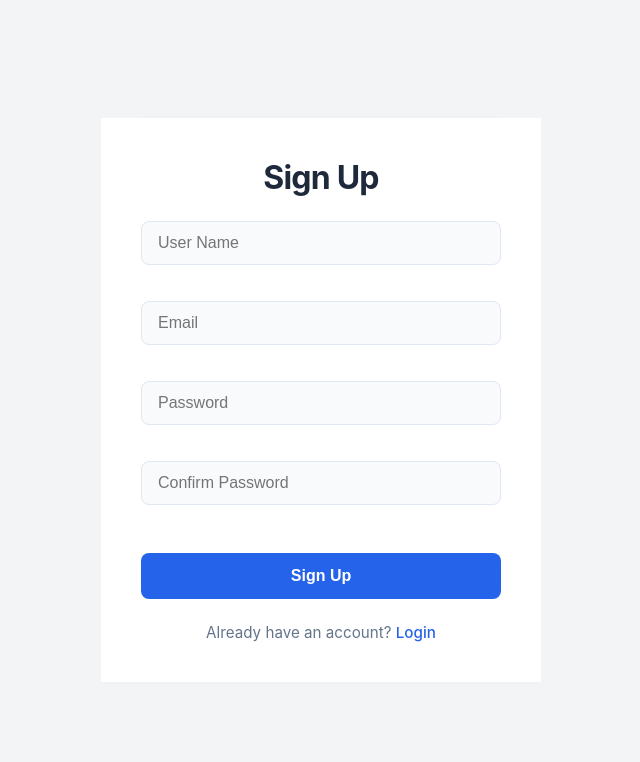
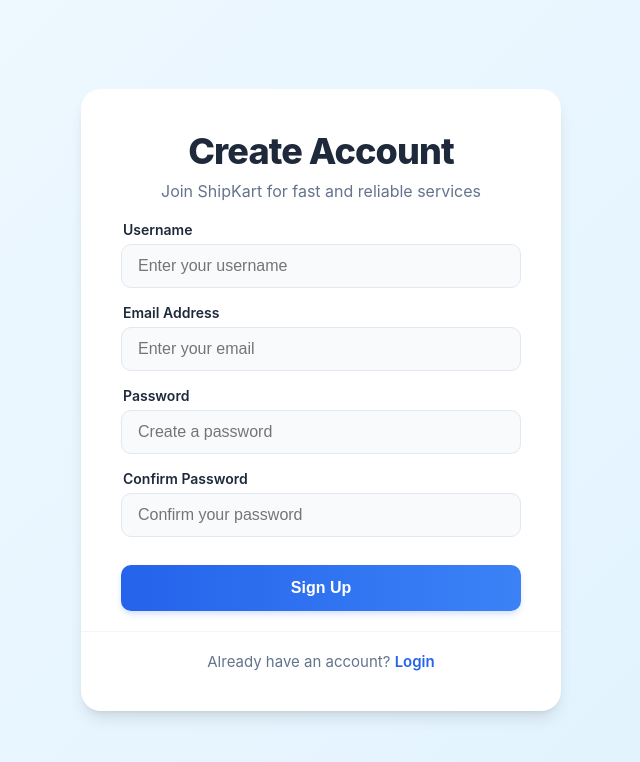
Before and after one commit to dinesh-wq/ShipKart-Updated, a React (Create React App) app: page /signUpPage in a window 1280 px wide. Shown: the top 762 px of the page, without its empty margins (319-959 px from the left). Built offline with nearby package versions, Linux system fonts and the light colour scheme.

Commit message:
basic errors in the signup page is fixed

```diff
--- a/src/pages/sign up page/index.css
+++ b/src/pages/sign up page/index.css
@@ -1,153 +1,228 @@
+:root {
+    --primary-color: #2563eb;
+    --primary-hover: #1d4ed8;
+    --error-color: #ef4444;
+    --success-color: #10b981;
+    --text-main: #1e293b;
+    --text-muted: #64748b;
+    --bg-light: #f8fafc;
+    --card-bg: #ffffff;
+    --shadow-sm: 0 1px 2px 0 rgb(0 0 0 / 0.05);
+    --shadow-md: 0 4px 6px -1px rgb(0 0 0 / 0.1), 0 2px 4px -2px rgb(0 0 0 / 0.1);
+    --shadow-lg: 0 10px 15px -3px rgb(0 0 0 / 0.1), 0 4px 6px -4px rgb(0 0 0 / 0.1);
+}
+
 .sign-up-page-main-container {
     display: flex;
-    flex-direction: column;
     justify-content: center;
     align-items: center;
     min-height: 100vh;
     width: 100%;
-    background: var(--bg-gradient);
-    padding: 20px;
-    font-family: 'Inter', -apple-system, BlinkMacSystemFont, "Segoe UI", Roboto, Helvetica, Arial, sans-serif;
+    background: linear-gradient(135deg, #f0f9ff 0%, #e0f2fe 100%);
+    padding: 24px;
+    font-family: 'Inter', -apple-system, system-ui, sans-serif;
 }
 
-/* Card layout for the content */
-.sign-up-page-main-container>* {
+.sign-up-card-wrapper {
     width: 100%;
-    max-width: 440px;
+    max-width: 480px;
+    background: var(--card-bg);
+    border-radius: 20px;
+    box-shadow: var(--shadow-lg);
+    overflow: hidden;
+    position: relative;
+    animation: fadeIn 0.5s ease-out;
+}
+
+@keyframes fadeIn {
+    from { opacity: 0; transform: translateY(10px); }
+    to { opacity: 1; transform: translateY(0); }
 }
 
 .sign-up-page-header {
     text-align: center;
-    margin-bottom: 24px;
-    background: #ffffff;
-    padding: 40px 40px 0 40px;
-    border-radius: 0 0 0 0;
-    box-shadow: 0 -4px 6px -1px rgba(0, 0, 0, 0.01);
+    padding: 40px 40px 20px;
 }
 
 .sign-up-page-header h1 {
-    font-size: 2rem;
-    font-weight: 700;
-    color: #1e293b;
+    font-size: 2.25rem;
+    font-weight: 800;
+    color: var(--text-main);
     margin: 0;
     letter-spacing: -0.025em;
 }
 
-.sign-up-page-form-container {
-    background-color: #ffffff;
-    padding: 0 40px 24px 40px;
+.header-subtitle {
+    color: var(--text-muted);
+    font-size: 1rem;
+    margin-top: 8px;
 }
 
-.sign-up-page-form-container form {
+.sign-up-page-form-container {
+    padding: 0 40px 20px;
+}
+
+.form-error-banner {
+    background-color: #fef2f2;
+    border: 1px solid #fee2e2;
+    color: var(--error-color);
+    padding: 12px;
+    border-radius: 8px;
+    font-size: 0.875rem;
+    margin-bottom: 20px;
+    text-align: center;
+    animation: shake 0.4s ease-in-out;
+}
+
+@keyframes shake {
+    0%, 100% { transform: translateX(0); }
+    25% { transform: translateX(-4px); }
+    75% { transform: translateX(4px); }
+}
+
+.input-group {
     display: flex;
     flex-direction: column;
-    width: 100%;
-    gap: 12px;
+    gap: 6px;
+    margin-bottom: 16px;
 }
 
-.sign-up-page-form-container form input {
+.input-group label {
+    font-size: 0.875rem;
+    font-weight: 600;
+    color: var(--text-main);
+    margin-left: 2px;
+}
+
+.input-group input {
     width: 100%;
     padding: 12px 16px;
-    border: 1px solid #e2e8f0;
-    border-radius: 8px;
+    border: 1.5px solid #e2e8f0;
+    border-radius: 10px;
     font-size: 1rem;
-    color: #1e293b;
-    background-color: #f8fafc;
-    transition: var(--transition);
+    color: var(--text-main);
+    background-color: var(--bg-light);
+    transition: all 0.2s ease;
 }
 
-.sign-up-page-form-container form input:focus {
+.input-group input:focus {
     outline: none;
-    border-color: #2563eb;
-    background-color: #ffffff;
-    box-shadow: 0 0 0 3px rgba(37, 99, 235, 0.1);
+    border-color: var(--primary-color);
+    background-color: #fff;
+    box-shadow: 0 0 0 4px rgba(37, 99, 235, 0.1);
 }
 
-.sign-up-page-form-container form button {
+.input-group input.input-error {
+    border-color: var(--error-color);
+    background-color: #fffafb;
+}
+
+.error-message {
+    color: var(--error-color);
+    font-size: 0.75rem;
+    font-weight: 500;
+    margin: 4px 0 0 2px;
+}
+
+.sign-up-button {
     width: 100%;
     padding: 14px;
     border: none;
-    border-radius: 8px;
-    background-color: #2563eb;
-    color: #ffffff;
+    border-radius: 10px;
+    background: linear-gradient(to right, var(--primary-color), #3b82f6);
+    color: #fff;
     font-size: 1rem;
-    font-weight: 600;
+    font-weight: 700;
     cursor: pointer;
-    transition: var(--transition);
+    transition: all 0.3s cubic-bezier(0.4, 0, 0.2, 1);
     margin-top: 12px;
+    box-shadow: 0 4px 6px -1px rgba(37, 99, 235, 0.2);
 }
 
-.sign-up-page-form-container form button:hover {
-    background-color: #1d4ed8;
-    transform: translateY(-1px);
-    box-shadow: 0 4px 6px -1px rgba(0, 0, 0, 0.1);
+.sign-up-button:hover:not(:disabled) {
+    background: linear-gradient(to right, var(--primary-hover), var(--primary-color));
+    transform: translateY(-2px);
+    box-shadow: 0 10px 15px -3px rgba(37, 99, 235, 0.3);
 }
 
-.sign-up-page-form-container form button:active {
+.sign-up-button:active:not(:disabled) {
     transform: translateY(0);
+}
+
+.sign-up-button:disabled {
+    opacity: 0.7;
+    cursor: not-allowed;
+}
+
+.sign-up-button.loading {
+    position: relative;
+    color: transparent;
+}
+
+.sign-up-button.loading::after {
+    content: "";
+    position: absolute;
+    width: 20px;
+    height: 20px;
+    top: 50%;
+    left: 50%;
+    margin: -10px 0 0 -10px;
+    border: 3px solid rgba(255,255,255,0.3);
+    border-top-color: #fff;
+    border-radius: 50%;
+    animation: spin 0.8s linear infinite;
+}
+
+@keyframes spin {
+    to { transform: rotate(360deg); }
 }
 
 .sign-up-page-footer {
     text-align: center;
-    background-color: #ffffff;
-    padding: 0 40px 40px 40px;
-    border-radius: 0 0 0 0;
-    box-shadow: 0 4px 6px -1px rgba(0, 0, 0, 0.01);
+    padding: 20px 40px 40px;
+    border-top: 1px solid #f1f5f9;
 }
 
 .sign-up-page-footer p {
-    font-size: 0.95rem;
-    color: #64748b;
-    margin: 0;
+    font-size: 0.9375rem;
+    color: var(--text-muted);
 }
 
 .sign-up-page-footer a {
-    color: #2563eb;
+    color: var(--primary-color);
     text-decoration: none;
-    font-weight: 500;
-    transition: all 0.3s cubic-bezier(0.4, 0, 0.2, 1);
+    font-weight: 600;
+    transition: color 0.2s;
 }
 
 .sign-up-page-footer a:hover {
+    color: var(--primary-hover);
     text-decoration: underline;
-    color: #1d4ed8;
 }
 
-.error-message {
-    color: #ef4444;
-    font-size: 0.8rem;
-    margin: -8px 0 4px 4px;
-    min-height: 16px;
-    /* Prevent layout jump */
-}
-
-/* Responsive Overrides */
 @media (max-width: 480px) {
     .sign-up-page-main-container {
         padding: 0;
-        background-color: #ffffff;
-        justify-content: flex-start;
+        background: #fff;
+        align-items: flex-start;
     }
 
-    .sign-up-page-main-container>* {
-        max-width: 100%;
+    .sign-up-card-wrapper {
         border-radius: 0;
         box-shadow: none;
+        max-width: 100%;
+        min-height: 100vh;
     }
 
     .sign-up-page-header {
-        padding: 60px 24px 20px 24px;
+        padding: 60px 24px 20px;
     }
 
     .sign-up-page-form-container {
-        padding: 0 24px 24px 24px;
+        padding: 0 24px 24px;
     }
 
     .sign-up-page-footer {
-        padding: 0 24px 40px 24px;
-    }
-
-    .sign-up-page-header h1 {
-        font-size: 1.75rem;
+        padding: 20px 24px 40px;
     }
 }
--- a/src/pages/sign up page/index.js
+++ b/src/pages/sign up page/index.js
@@ -1,131 +1,223 @@
 import './index.css'
 import { useState, useContext } from 'react'
-import { Link } from 'react-router-dom'
+import { Link, useNavigate } from 'react-router-dom'
 import { JwtTokenContext } from '../../App'
+import Cookies from 'js-cookie'
 
 const SignUpPage = () => {
+    const navigate = useNavigate()
     const { setJwtToken } = useContext(JwtTokenContext)
     const [username, setUsername] = useState('')
     const [email, setEmail] = useState('')
     const [password, setPassword] = useState('')
     const [confirmPassword, setConfirmPassword] = useState('')
+
     const [usernameError, setUsernameError] = useState('')
     const [emailError, setEmailError] = useState('')
     const [passwordError, setPasswordError] = useState('')
     const [confirmPasswordError, setConfirmPasswordError] = useState('')
+    const [isLoading, setIsLoading] = useState(false)
+    const [formError, setFormError] = useState('')
 
     const handleNameChange = (e) => {
-        setUsername(e.target.value)
-        if (username === '') {
-            setUsernameError('username is required')
-        }
-        else {
+        const val = e.target.value
+        setUsername(val)
+        if (val.trim() === '') {
+            setUsernameError('Username is required')
+        } else if (val.length < 3) {
+            setUsernameError('Username must be at least 3 characters')
+        } else {
             setUsernameError('')
         }
     }
 
     const handleEmailChange = (e) => {
-        setEmail(e.target.value)
-        if (email === '') {
+        const val = e.target.value
+        setEmail(val)
+        const emailRegex = /^[^\s@]+@[^\s@]+\.[^\s@]+$/
+        if (val.trim() === '') {
             setEmailError('Email is required')
-        }
-        else {
+        } else if (!emailRegex.test(val)) {
+            setEmailError('Please enter a valid email')
+        } else {
             setEmailError('')
         }
     }
 
     const handlePasswordChange = (e) => {
-        setPassword(e.target.value)
-        if (password === '') {
+        const val = e.target.value
+        setPassword(val)
+        if (val.trim() === '') {
             setPasswordError('Password is required')
+        } else if (val.length < 6) {
+            setPasswordError('Password must be at least 6 characters')
+        } else {
+            setPasswordError('')
         }
-        else {
-            setPasswordError('')
+
+        // Re-validate confirm password if it's already filled
+        if (confirmPassword && val !== confirmPassword) {
+            setConfirmPasswordError('Passwords do not match')
+        } else if (confirmPassword && val === confirmPassword) {
+            setConfirmPasswordError('')
         }
     }
 
     const handleConfirmPasswordChange = (e) => {
-        setConfirmPassword(e.target.value)
-        if (confirmPassword === '') {
+        const val = e.target.value
+        setConfirmPassword(val)
+        if (val.trim() === '') {
             setConfirmPasswordError('Confirm Password is required')
-        }
-        else {
-            setConfirmPasswordError('')
-        }
-        if (password !== confirmPassword) {
+        } else if (val !== password) {
             setConfirmPasswordError('Passwords do not match')
-        }
-        else {
+        } else {
             setConfirmPasswordError('')
         }
     }
 
     const handleSubmit = async (e) => {
+        e.preventDefault()
+        setFormError('')
+
+        // Final validation check
+        if (!username || !email || !password || !confirmPassword) {
+            setFormError('Please fill in all fields')
+            return
+        }
+
+        if (usernameError || emailError || passwordError || confirmPasswordError) {
+            setFormError('Please fix the errors before submitting')
+            return
+        }
+
+        if (password !== confirmPassword) {
+            setConfirmPasswordError('Passwords do not match')
+            return
+        }
+
         try {
-            e.preventDefault()
-            if (username !== '' && email !== '' && password !== '' && confirmPassword !== '' && password === confirmPassword) {
+            setIsLoading(true)
             const response = await fetch('https://shipkart-updated-backend-1.onrender.com/register', {
                 method: 'POST',
                 headers: {
                     'Content-Type': 'application/json',
                 },
                 body: JSON.stringify({
-                        username: username,
-                        email: email,
-                        password: password,
+                    username,
+                    email,
+                    password,
                 }),
             })
 
             const contentType = response.headers.get("content-type");
-                if (!response.ok || !contentType || !contentType.includes("application/json")) {
-                    const errorText = await response.text();
-                    console.error('Server error response:', errorText);
-                    throw new Error(`Server returned ${response.status} ${response.statusText}${!contentType?.includes("application/json") ? '. Expected JSON but got HTML/Text. Please check if the backend URL and endpoint are correct.' : ''}`);
+            if (!response.ok) {
+                let errorMessage = `Server returned ${response.status} ${response.statusText}`
+                if (contentType && contentType.includes("application/json")) {
+                    const errorData = await response.json()
+                    errorMessage = errorData.message || errorMessage
+                }
+                throw new Error(errorMessage)
             }
 
             const data = await response.json()
-                console.log(data)
 
-                if (data.message === 'User Registered Successfully') {
-                    setUsername('')
-                    setEmail('')
-                    setPassword('')
-                    setConfirmPassword('')
+            if (data.token) {
+                // Successful registration
+                Cookies.set('jwt_token', data.token, { expires: 30 })
                 setJwtToken(data.token)
-                    alert(data.message)
-                }
-                else {
-                    alert(data.message || 'Registration failed')
-                }
+                alert(data.message || 'User Registered Successfully')
+                navigate('/', { replace: true })
+            } else {
+                throw new Error(data.message || 'Registration failed')
             }
         } catch (error) {
             console.error('SignUp Error:', error)
-            alert(`SignUp Error: ${error.message}`)
+            setFormError(error.message)
+        } finally {
+            setIsLoading(false)
         }
     }
 
     return (
         <div className="sign-up-page-main-container">
+            <div className="sign-up-card-wrapper">
+                <div className="sign-up-page-header">
+                    <h1>Create Account</h1>
+                    <p className="header-subtitle">Join ShipKart for fast and reliable services</p>
+                </div>
                 <div className="sign-up-page-form-container">
-                <div className="sign-up-page-header">
-                    <h1>Sign Up</h1>
+                    {formError && <div className="form-error-banner">{formError}</div>}
+                    <form onSubmit={handleSubmit}>
+                        <div className="input-group">
+                            <label htmlFor="username">Username</label>
+                            <input
+                                id="username"
+                                type="text"
+                                placeholder="Enter your username"
+                                value={username}
+                                onChange={handleNameChange}
+                                className={usernameError ? 'input-error' : ''}
+                                required
+                            />
+                            {usernameError && <p className="error-message">{usernameError}</p>}
                         </div>
-                <form onSubmit={handleSubmit}>
-                    <input type="text" placeholder="User Name" value={username} onChange={handleNameChange} required />
-                    <p className="error-message">{usernameError}</p>
-                    <input type="email" placeholder="Email" value={email} onChange={handleEmailChange} required />
-                    <p className="error-message">{emailError}</p>
-                    <input type="password" placeholder="Password" value={password} onChange={handlePasswordChange} required />
-                    <p className="error-message">{passwordError}</p>
-                    <input type="password" placeholder="Confirm Password" value={confirmPassword} onChange={handleConfirmPasswordChange} required />
-                    <p className="error-message">{confirmPasswordError}</p>
-                    <button type="submit" className="sign-up-button">Sign Up</button>
+
+                        <div className="input-group">
+                            <label htmlFor="email">Email Address</label>
+                            <input
+                                id="email"
+                                type="email"
+                                placeholder="Enter your email"
+                                value={email}
+                                onChange={handleEmailChange}
+                                className={emailError ? 'input-error' : ''}
+                                required
+                            />
+                            {emailError && <p className="error-message">{emailError}</p>}
+                        </div>
+
+                        <div className="input-group">
+                            <label htmlFor="password">Password</label>
+                            <input
+                                id="password"
+                                type="password"
+                                placeholder="Create a password"
+                                value={password}
+                                onChange={handlePasswordChange}
+                                className={passwordError ? 'input-error' : ''}
+                                required
+                            />
+                            {passwordError && <p className="error-message">{passwordError}</p>}
+                        </div>
+
+                        <div className="input-group">
+                            <label htmlFor="confirmPassword">Confirm Password</label>
+                            <input
+                                id="confirmPassword"
+                                type="password"
+                                placeholder="Confirm your password"
+                                value={confirmPassword}
+                                onChange={handleConfirmPasswordChange}
+                                className={confirmPasswordError ? 'input-error' : ''}
+                                required
+                            />
+                            {confirmPasswordError && <p className="error-message">{confirmPasswordError}</p>}
+                        </div>
+
+                        <button
+                            type="submit"
+                            className={`sign-up-button ${isLoading ? 'loading' : ''}`}
+                            disabled={isLoading}
+                        >
+                            {isLoading ? 'Creating Account...' : 'Sign Up'}
+                        </button>
                     </form>
                 </div>
                 <div className="sign-up-page-footer">
                     <p>Already have an account? <Link to="/">Login</Link></p>
                 </div>
             </div>
+        </div>
     )
 }
 
```
Lines whose indentation alone changed are shown as unchanged.
